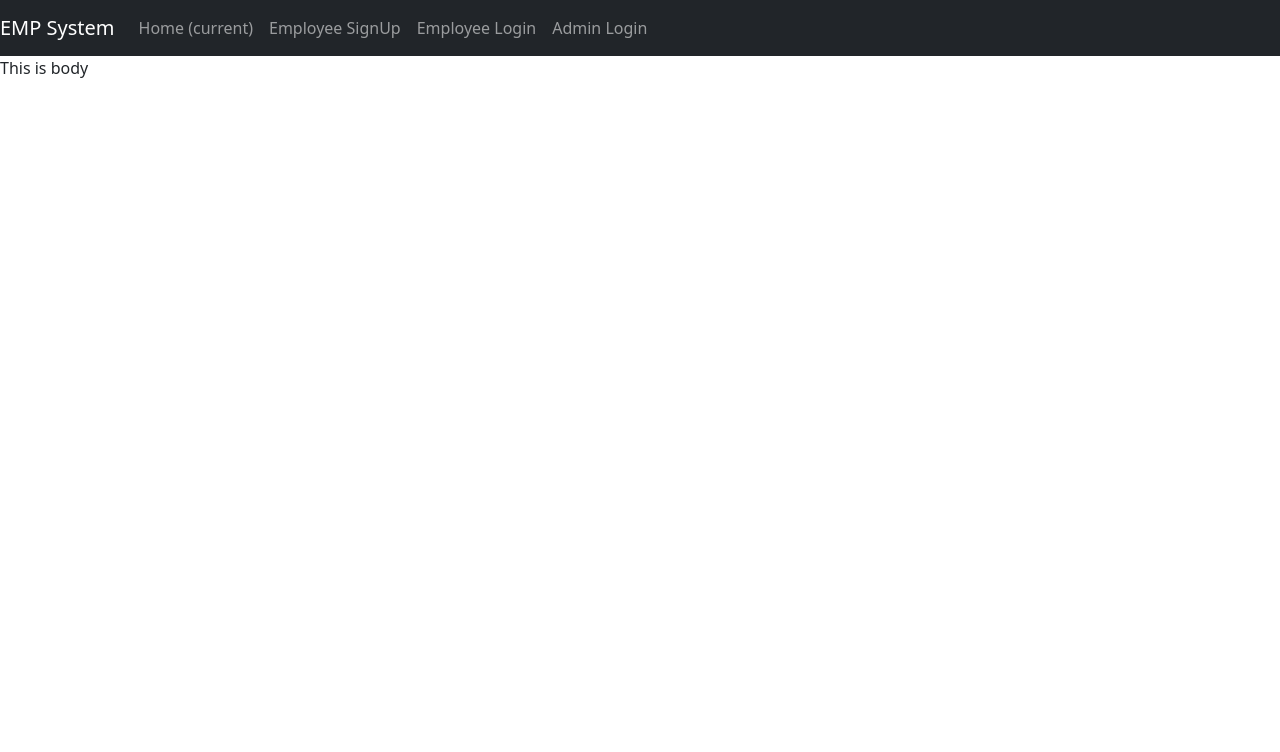
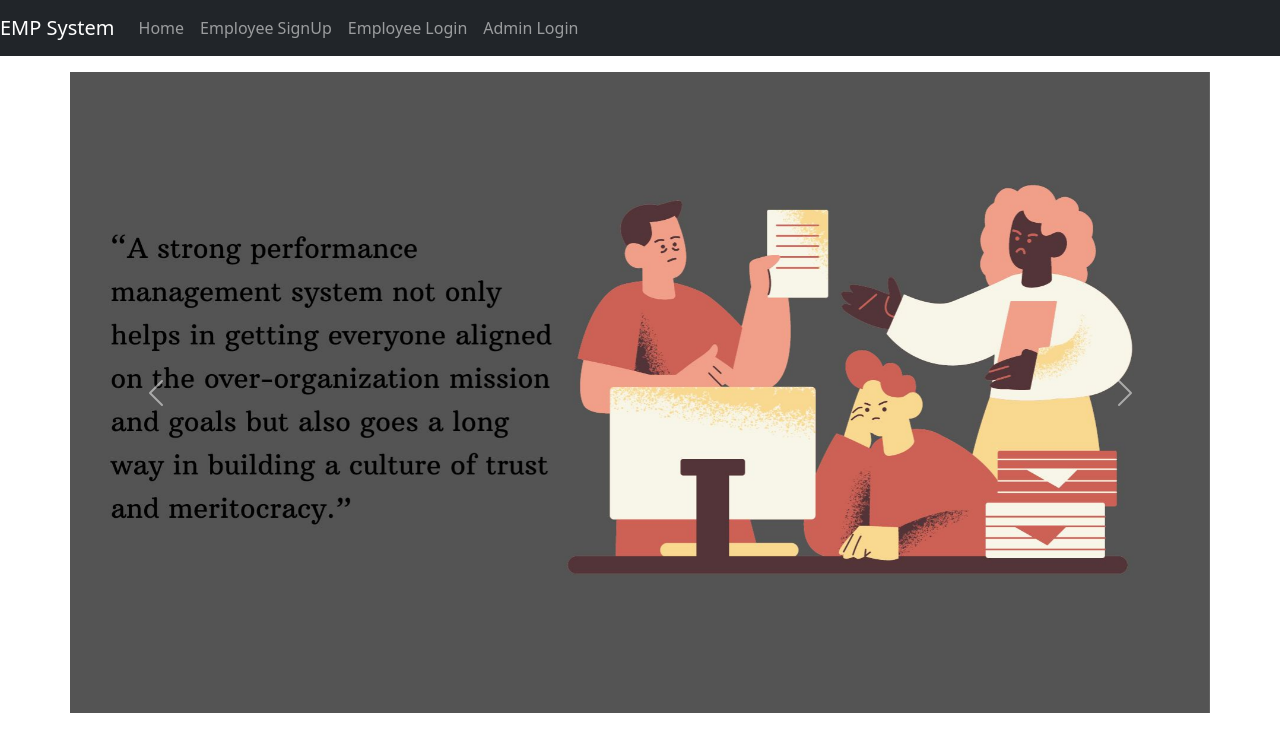
Before and after one commit to 019rohit/employee-mangaement-system, a Django app: page / in a window 1280 px wide. Shown: the top 752 px of the page. Run offline with Django 4.2, Linux system fonts and the light colour scheme.

Commit message:
changed the home page

```diff
--- a/employee/templates/base.html
+++ b/employee/templates/base.html
@@ -1,24 +1,17 @@
 <!doctype html>
 <html lang="en">
-
   <head>
     <meta charset="utf-8">
     <meta name="viewport" content="width=device-width, initial-scale=1">
     <title>{% block title %}{% endblock title %} | Employee Management System</title>
-  <link href="https://cdn.jsdelivr.net/npm/bootstrap@5.3.0-alpha3/dist/css/bootstrap.min.css" rel="stylesheet"
-    integrity="sha384-KK94CHFLLe+nY2dmCWGMq91rCGa5gtU4mk92HdvYe+M/SXH301p5ILy+dN9+nJOZ" crossorigin="anonymous">
+    <link href="https://cdn.jsdelivr.net/npm/bootstrap@5.2.3/dist/css/bootstrap.min.css" rel="stylesheet" integrity="sha384-rbsA2VBKQhggwzxH7pPCaAqO46MgnOM80zW1RWuH61DGLwZJEdK2Kadq2F9CUG65" crossorigin="anonymous">
   </head>
-
   <body>
 
     {% include 'header.html' %}
 
-  {% block body %}
-  {% endblock body %}
+    {% block body %}{% endblock body %}
 
-  <script src="https://cdn.jsdelivr.net/npm/bootstrap@5.3.0-alpha3/dist/js/bootstrap.bundle.min.js"
-    integrity="sha384-ENjdO4Dr2bkBIFxQpeoTz1HIcje39Wm4jDKdf19U8gI4ddQ3GYNS7NTKfAdVQSZe"
-    crossorigin="anonymous"></script>
+    <script src="https://cdn.jsdelivr.net/npm/bootstrap@5.2.3/dist/js/bootstrap.bundle.min.js" integrity="sha384-kenU1KFdBIe4zVF0s0G1M5b4hcpxyD9F7jL+jjXkk+Q2h455rYXK/7HAuoJl+0I4" crossorigin="anonymous"></script>
   </body>
-
 </html>
--- a/employee/templates/header.html
+++ b/employee/templates/header.html
@@ -7,7 +7,7 @@
         <div class="collapse navbar-collapse" id="navbarSupportedContent">
           <ul class="navbar-nav mr-auto">
             <li class="nav-item active">
-                <a class="nav-link" href="/">Home <span class="sr-only">(current)</span></a>
+                <a class="nav-link" href="/">Home</span></a>
             </li>
             <li class="nav-item">
               <a class="nav-link" href="/registration">Employee SignUp</a>
--- a/employee/templates/index.html
+++ b/employee/templates/index.html
@@ -2,4 +2,29 @@
 
 {% block title %}Home{% endblock title %}
 
-{% block body %}This is body{% endblock body %}
+{% block body %}
+<div class="container my-3 p-0">
+  <div id="carouselExampleControls" class="carousel slide" data-bs-ride="carousel">
+      <div class="carousel-inner" >
+        <div class="carousel-item active">
+          <img src="/static/images/1.jpg" class="d-block w-100" alt="..." >
+        </div>
+        <div class="carousel-item">
+          <img src="/static/images/2.jpg" class="d-block w-100" alt="...">
+        </div>
+        <div class="carousel-item">
+          <img src="/static/images/3.jpg" class="d-block w-100" alt="...">
+        </div>
+      </div>
+      <button class="carousel-control-prev" type="button" data-bs-target="#carouselExampleControls" data-bs-slide="prev">
+        <span class="carousel-control-prev-icon" aria-hidden="true"></span>
+        <span class="visually-hidden">Previous</span>
+      </button>
+      <button class="carousel-control-next" type="button" data-bs-target="#carouselExampleControls" data-bs-slide="next">
+        <span class="carousel-control-next-icon" aria-hidden="true"></span>
+        <span class="visually-hidden">Next</span>
+      </button>
+    </div>
+
+</div>
+{% endblock body %}
```
Also changed, not shown: employee/static/images/1.jpg (added), employee/static/images/2.jpg (added), employee/static/images/3.jpg (added), employee/statics/css/mystyle.css (deleted). Lines whose indentation alone changed are shown as unchanged.
